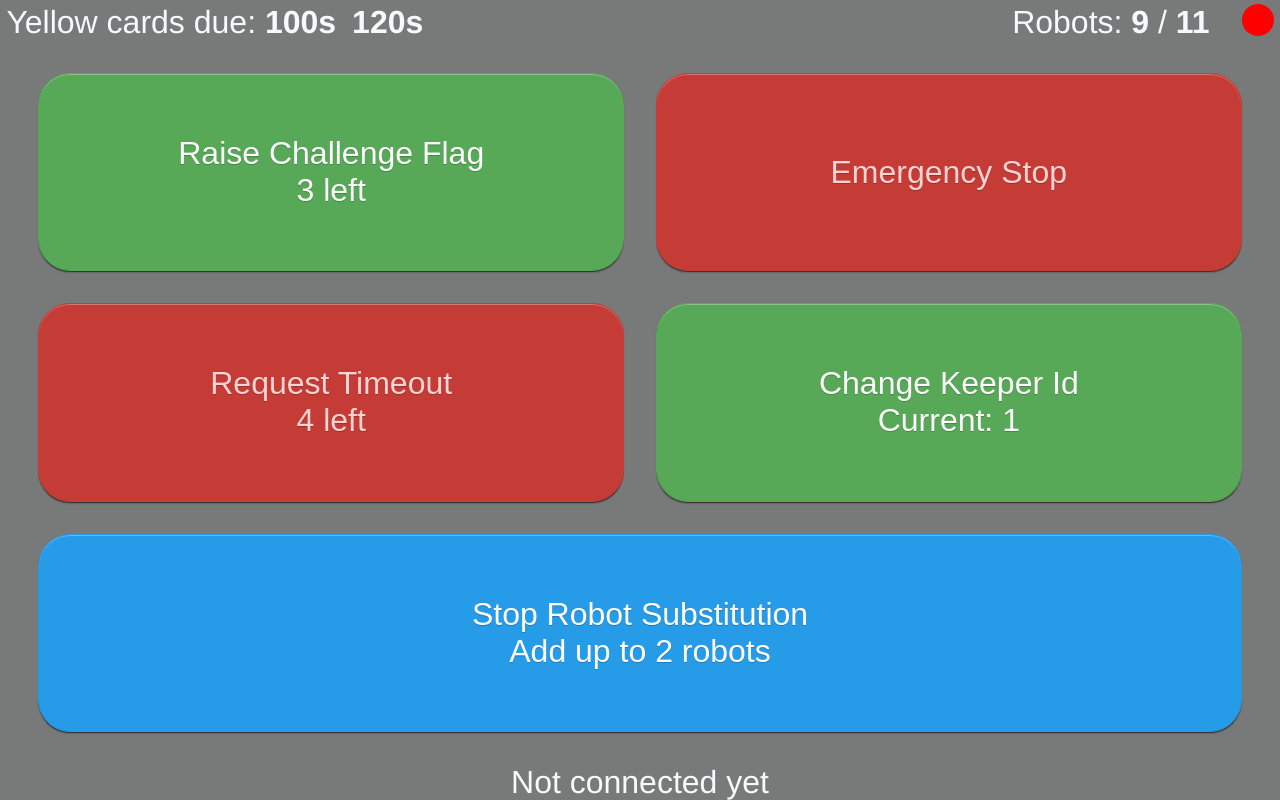
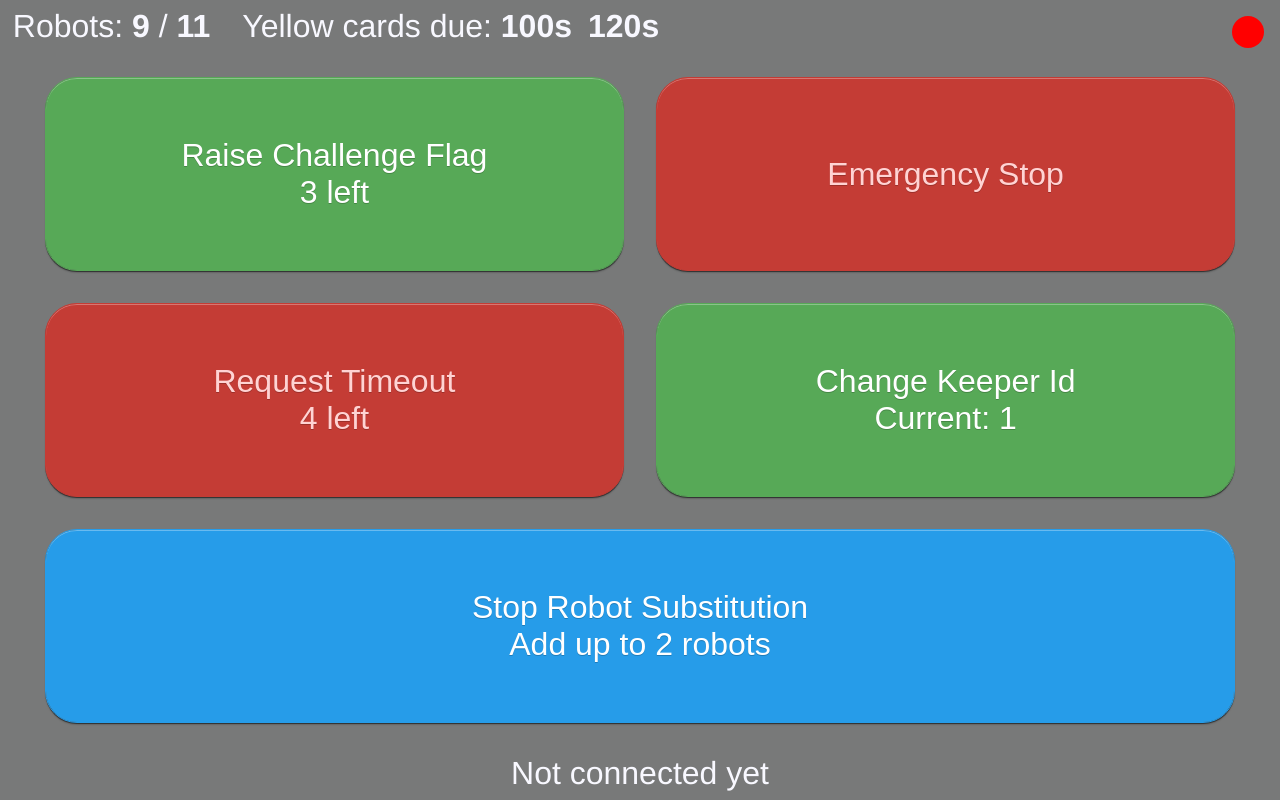
Before and after one commit to RoboCup-SSL/ssl-remote-control, a Vue app in the folder frontend/: page / in a window 1280 px wide. Built offline with nearby package versions, Linux system fonts and the light colour scheme; no server answers.

Commit message:
Improve UI scaling

```diff
--- a/frontend/index.html
+++ b/frontend/index.html
@@ -6,7 +6,7 @@
     <meta name="viewport" content="width=device-width, initial-scale=1.0" />
     <title>SSL Remote Control</title>
   </head>
-  <body style="height: 100vh; margin: 0">
+  <body>
     <div id="app"></div>
     <script type="module" src="/src/main.ts"></script>
   </body>
--- a/frontend/src/App.vue
+++ b/frontend/src/App.vue
@@ -40,11 +40,25 @@ api?.RegisterStateConsumer((s) => {
   width: 100%;
 }
 
+html {
+  margin: 0;
+  padding: 0;
+  height: 100%;
+  width: 100%;
+}
+
+body {
+  margin: 0;
+  padding: 0;
+  height: 100%;
+  width: 100%;
+}
+
 #main {
   height: 100%;
   width: 100%;
   box-sizing: border-box;
-  padding: 0.5vh 0.5vw;
+  padding: 1vh 1vw;
   display: flex;
   flex-direction: column;
   flex-wrap: nowrap;
@@ -169,12 +183,4 @@ api?.RegisterStateConsumer((s) => {
   background: #269CE9;
   color: #93D5FF;
 }
-
-/* Chromium has a minimum width of 500px, but the Pi display is only 480px, so we need to add a padding here */
-@media (max-width: 500px) {
-  #app {
-    padding-right: 40px;
-  }
-}
-
 </style>
--- a/frontend/src/components/ErrorMessageBar.vue
+++ b/frontend/src/components/ErrorMessageBar.vue
@@ -34,6 +34,5 @@ api?.RegisterErrorConsumer((s) => {
 <style scoped>
 .error-message {
   text-align: center;
-  height: 1em;
 }
 </style>
--- a/frontend/src/components/StatusBar.vue
+++ b/frontend/src/components/StatusBar.vue
@@ -27,26 +27,27 @@ online.value = false
 </script>
 
 <template>
-  <div>
+  <div class="online-state" :class="{online: online, offline: !online}"/>
+
+  <div class="left-bar">
+    <div class="left-bar-element">
+      Robots: <strong>{{ numRobots }}</strong> / <strong>{{ maxRobots }}</strong>
+    </div>
     <div class="left-bar-element">
       Yellow cards due:
       <span class="yellow-card-time" v-for="yellowCardDue of yellowCardsDue">{{ Math.round(yellowCardDue) }}s</span>
-    </div>
-    <div class="right-bar-element online-state" :class="{online: online, offline: !online}"/>
-    <div class="right-bar-element">
-      Robots: <strong>{{ numRobots }}</strong> / <strong>{{ maxRobots }}</strong>
     </div>
   </div>
 </template>
 
 <style scoped>
-.right-bar-element {
-  float: right;
-  margin-left: 1em;
+.left-bar {
+  width: 80%;
 }
 
 .left-bar-element {
   float: left;
+  text-align: left;
   margin-right: 1em;
 }
 
@@ -59,6 +60,9 @@ online.value = false
   width: 1em;
   height: 1em;
   border-radius: 1em;
+  position: absolute;
+  right: 0.5em;
+  top: 0.5em;
 }
 
 .online-state.online {
```
